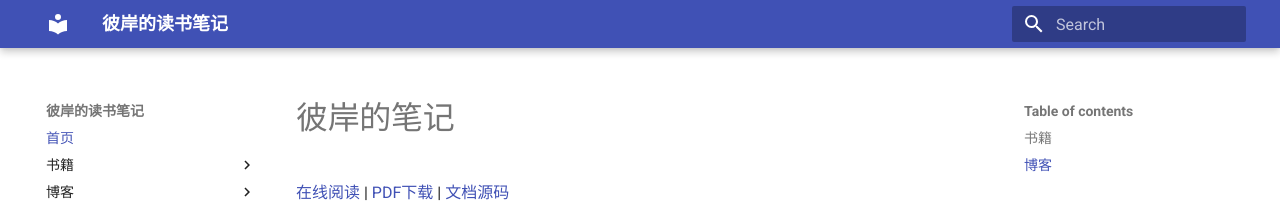
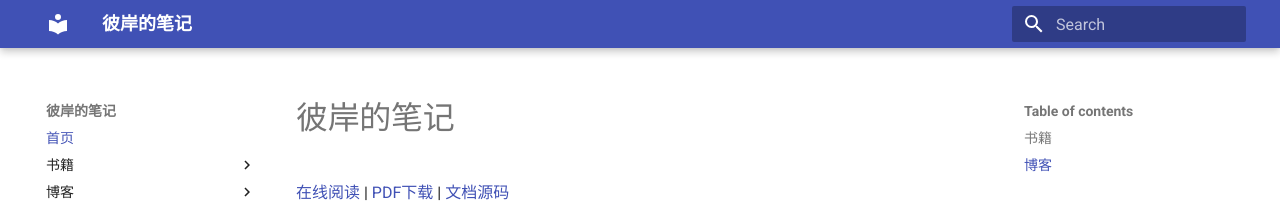
Before and after one commit to bi-an/learning_books, an MkDocs documentation site: the page built from docs/index.md, in a window 1280 px wide. Shown: the top 207 px of the page. Built offline with MkDocs 1.6.1 and Material for MkDocs 9.7.7, drawn with Linux system fonts in a browser that asks for light colours.

Commit message:
Update mkdocs.yml

```diff
--- a/mkdocs.yml
+++ b/mkdocs.yml
@@ -1,4 +1,4 @@
-site_name: 彼岸的读书笔记
+site_name: 彼岸的笔记
 site_url: https://bi-an.github.com/learning_books
 #theme: readthedocs
 theme: material
```
